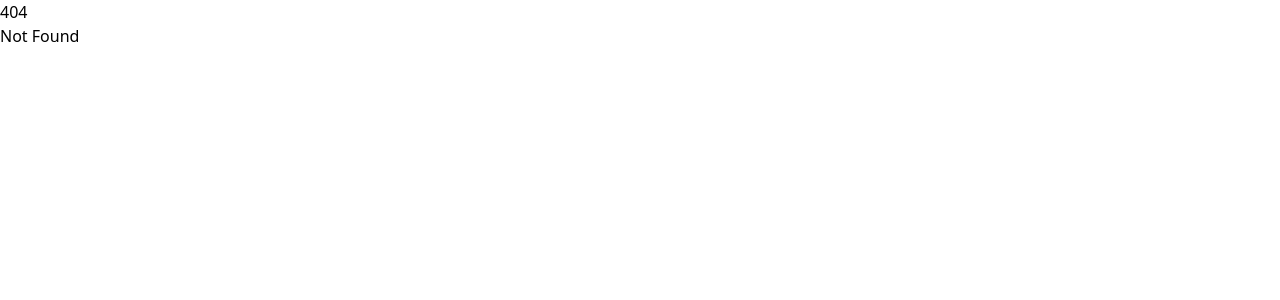
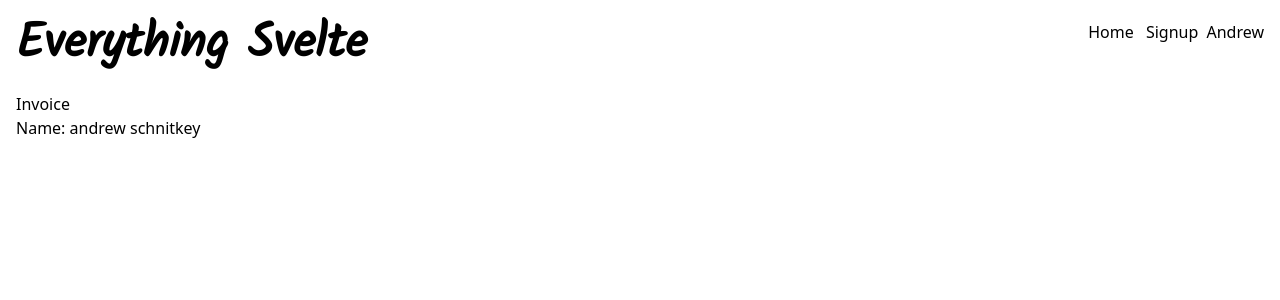
Before and after one commit to aschnitkey/dollarHoller, a SvelteKit app: page /invoices/andrew-schnitkey in a window 1280 px wide. Before the commit this address had no page. Shown: the top 300 px of the page. Built offline with nearby package versions, Linux system fonts and the light colour scheme.

Commit message:
lesson 8 - routing

```diff
--- a/src/app.css
+++ b/src/app.css
@@ -3,3 +3,7 @@
 @tailwind base;
 @tailwind components;
 @tailwind utilities;
+
+body {
+	padding: 1em;
+}
--- a/src/routes/+layout.svelte
+++ b/src/routes/+layout.svelte
@@ -2,4 +2,12 @@
 	import '../app.css';
 </script>
 
+<nav class="flex flex-row justify-between w-full py-1 mb-5">
+	<h1 class="text-5xl font-bold font-handwriting">Everything Svelte</h1>
+	<div>
+		<a href="/" class="m-1">Home</a>
+		<a href="/signup" class="m-1">Signup</a>
+		<a href="/invoices/andrew-schnitkey">Andrew</a>
+	</div>
+</nav>
 <slot />
--- /dev/null
+++ b/src/routes/forgot-password/+page.svelte
@@ -0,0 +1 @@
+Forgot Password
--- /dev/null
+++ b/src/routes/invoices/[id]/+page.svelte
@@ -0,0 +1,7 @@
+<script lang="ts">
+	export let data;
+	console.log(data);
+</script>
+
+<h1>Invoice</h1>
+<p>Name: {data.id.replaceAll('-', ' ')}</p>
--- /dev/null
+++ b/src/routes/invoices/[id]/+page.ts
@@ -0,0 +1,6 @@
+import { error } from '@sveltejs/kit';
+
+export function load({ params }) {
+	if (params.id) return { id: params.id };
+	throw error(404, 'Not Found');
+}
--- /dev/null
+++ b/src/routes/signup/+page.svelte
@@ -0,0 +1 @@
+<h1 class="text-purple">Sign Up</h1>
```
